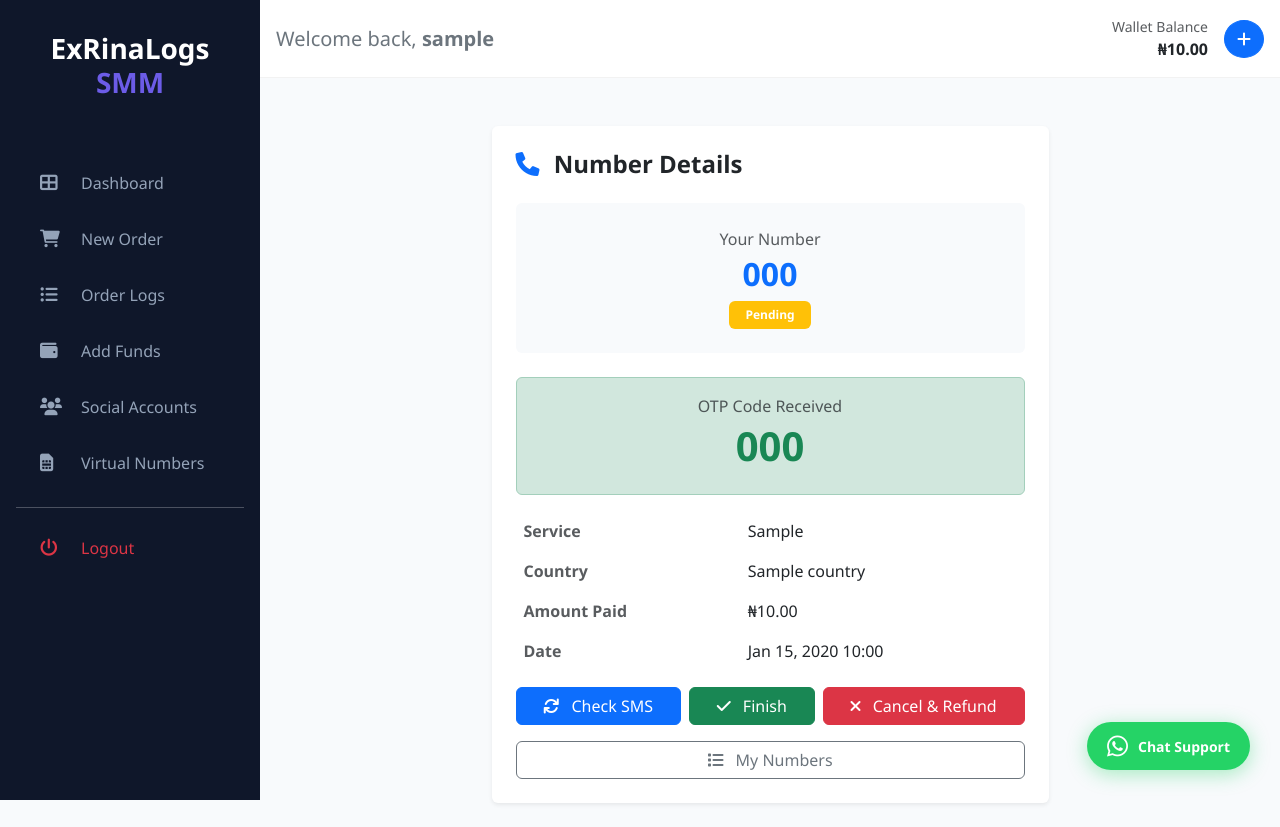
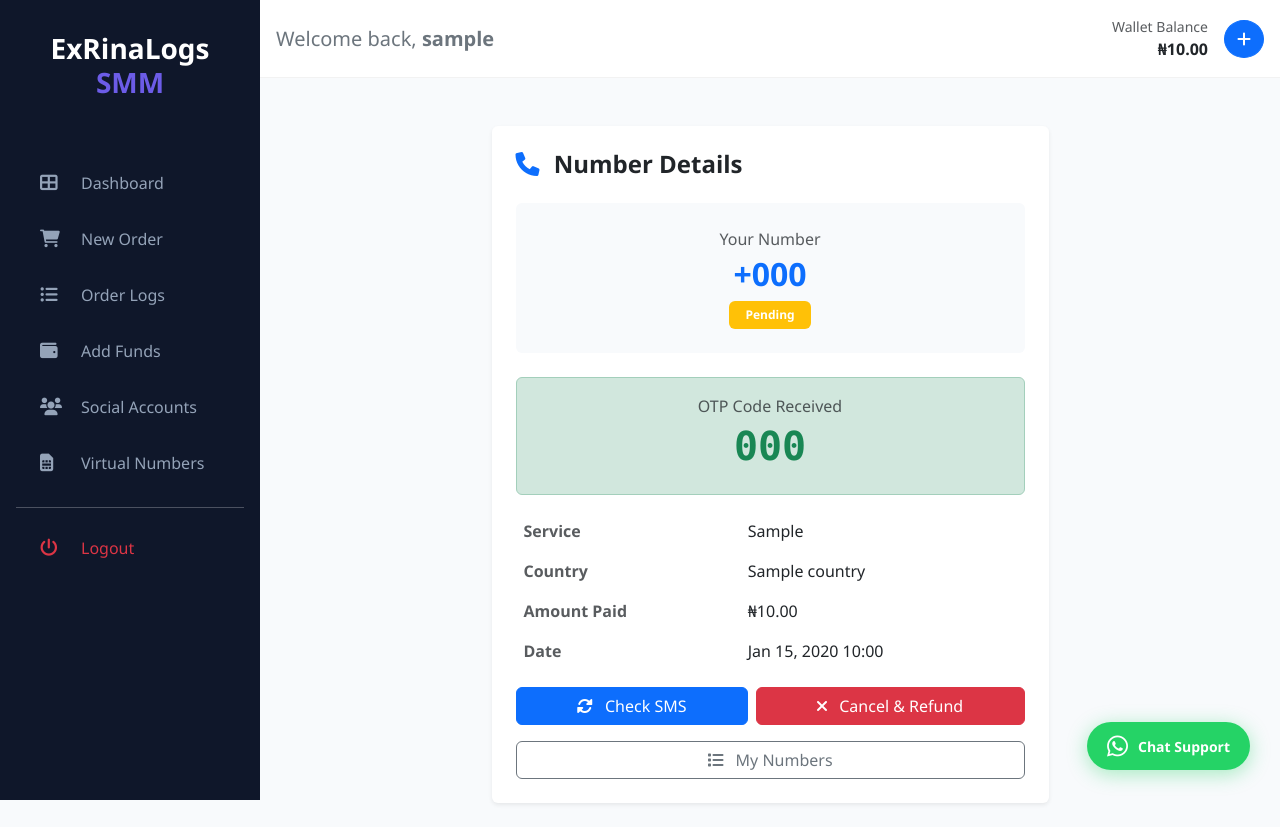
Before and after one commit to bidsho/exrina, a Django app: page /virtual-numbers/detail/1/ in a window 1280 px wide. Run offline with Django 5.2, Linux system fonts and the light colour scheme; a user stored in the database is signed in; tables that the repository leaves empty hold one stand-in row (values such as "Sample post").

```diff
--- a/templates/virtual_numbers/number_detail.html
+++ b/templates/virtual_numbers/number_detail.html
@@ -8,10 +8,9 @@
                     <i class="fas fa-phone me-2 text-primary"></i> Number Details
                 </h4>
 
-                <!-- Phone Number Display -->
                 <div class="text-center p-4 mb-4 rounded" style="background: #f8fafc;">
                     <p class="text-muted mb-1">Your Number</p>
-                    <h2 class="fw-bold text-primary">{{ number.phone_number }}</h2>
+                    <h2 class="fw-bold text-primary">+{{ number.phone_number }}</h2>
                     <span class="badge
                         {% if number.status == 'received' %}bg-success
                         {% elif number.status == 'cancelled' %}bg-danger
@@ -22,16 +21,17 @@
                     </span>
                 </div>
 
-                <!-- OTP Code -->
                 {% if number.otp_code %}
                 <div class="alert alert-success text-center">
                     <p class="mb-1 text-muted">OTP Code Received</p>
-                    <h1 class="fw-bold text-success">{{ number.otp_code }}</h1>
+                    <h1 class="fw-bold text-success font-monospace">{{ number.otp_code }}</h1>
                 </div>
                 {% else %}
-                <div class="alert alert-warning text-center">
-                    <i class="fas fa-spinner fa-spin me-2"></i> Waiting for SMS...
-                </div>
+                    {% if number.status == 'pending' or number.status == 'received' %}
+                    <div class="alert alert-warning text-center">
+                        <i class="fas fa-spinner fa-spin me-2"></i> Waiting for SMS...
+                    </div>
+                    {% endif %}
                 {% endif %}
 
                 <table class="table table-borderless">
@@ -56,16 +56,23 @@
                 {% if number.status == 'pending' or number.status == 'received' %}
                 <form method="post" class="d-flex gap-2 flex-wrap">
                     {% csrf_token %}
+
                     <button name="action" value="check" class="btn btn-primary flex-grow-1">
-                        <i class="fas fa-refresh me-2"></i> Check SMS
+                        <i class="fas fa-sync-alt me-2"></i> Check SMS
                     </button>
+
+                    {% if number.status == 'received' %}
                     <button name="action" value="finish" class="btn btn-success flex-grow-1">
                         <i class="fas fa-check me-2"></i> Finish
                     </button>
+                    {% endif %}
+
+                    {% if number.status == 'pending' %}
                     <button name="action" value="cancel" class="btn btn-danger flex-grow-1"
                         onclick="return confirm('Cancel and get refund?')">
                         <i class="fas fa-times me-2"></i> Cancel & Refund
                     </button>
+                    {% endif %}
                 </form>
                 {% endif %}
 
```
